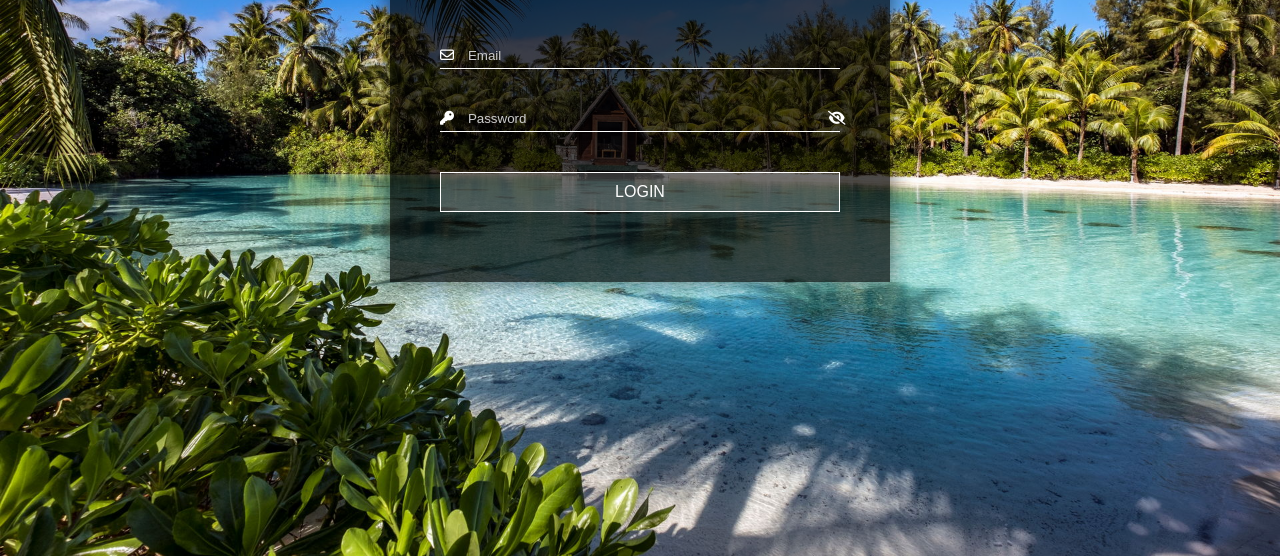
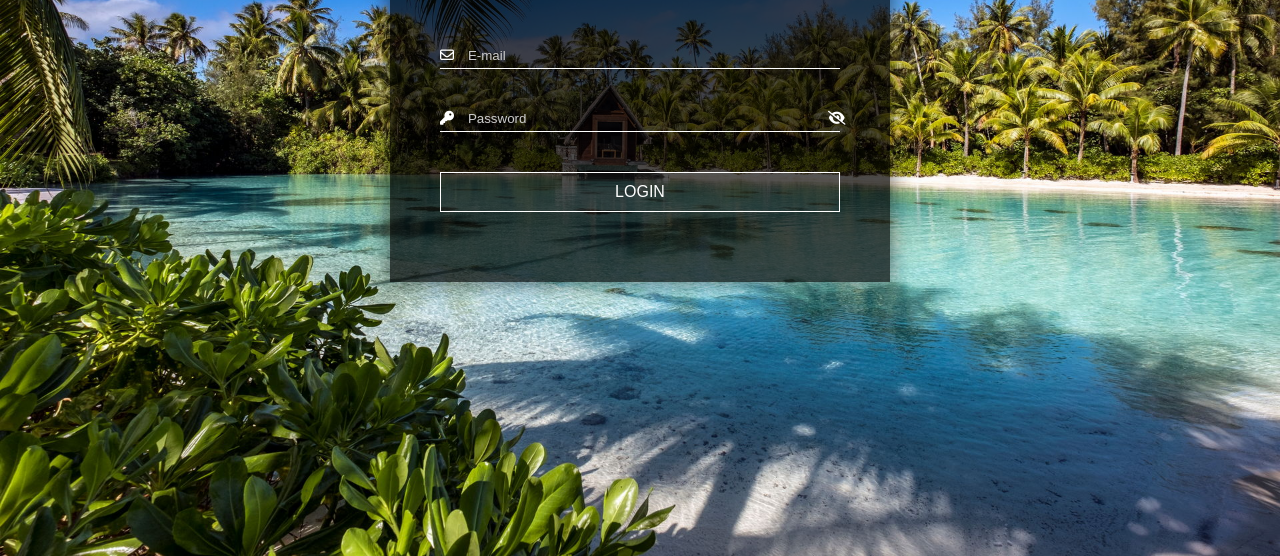
Before and after one commit to MarceloFerreira39/loginTransparencia, a plain HTML site: page index.html in a window 1280 px wide. In both pictures the pointer is over the button "LOGIN". Shown: the part 244-800 px from the top of the page. Drawn offline with Linux system fonts and the light colour scheme.

Commit message:
alteracao hide

```diff
--- a/css/style.css
+++ b/css/style.css
@@ -25,6 +25,7 @@ h1{
     text-align: center;
     margin-bottom: 40px;
 }
+
 .input-box{
     margin: 31px auto;
     width: 80%;
@@ -71,6 +72,6 @@ h1{
     font-size: 16px;
 }
 button:hover{
-    background: rgb(255, 253, 253, 0.2);
+    background: rgb(255, 253, 253, .05);
     color: #FFF;
 }
--- a/index.html
+++ b/index.html
@@ -16,7 +16,7 @@
         <h1>Usuário</h1>
         <div class="input-box">
             <i class="far fa-envelope"></i>
-            <input type="email" placeholder="Email">
+            <input type="email" placeholder="E-mail">
         </div>
         <div class="input-box">
             <i class="fas fa-key"></i>
```
